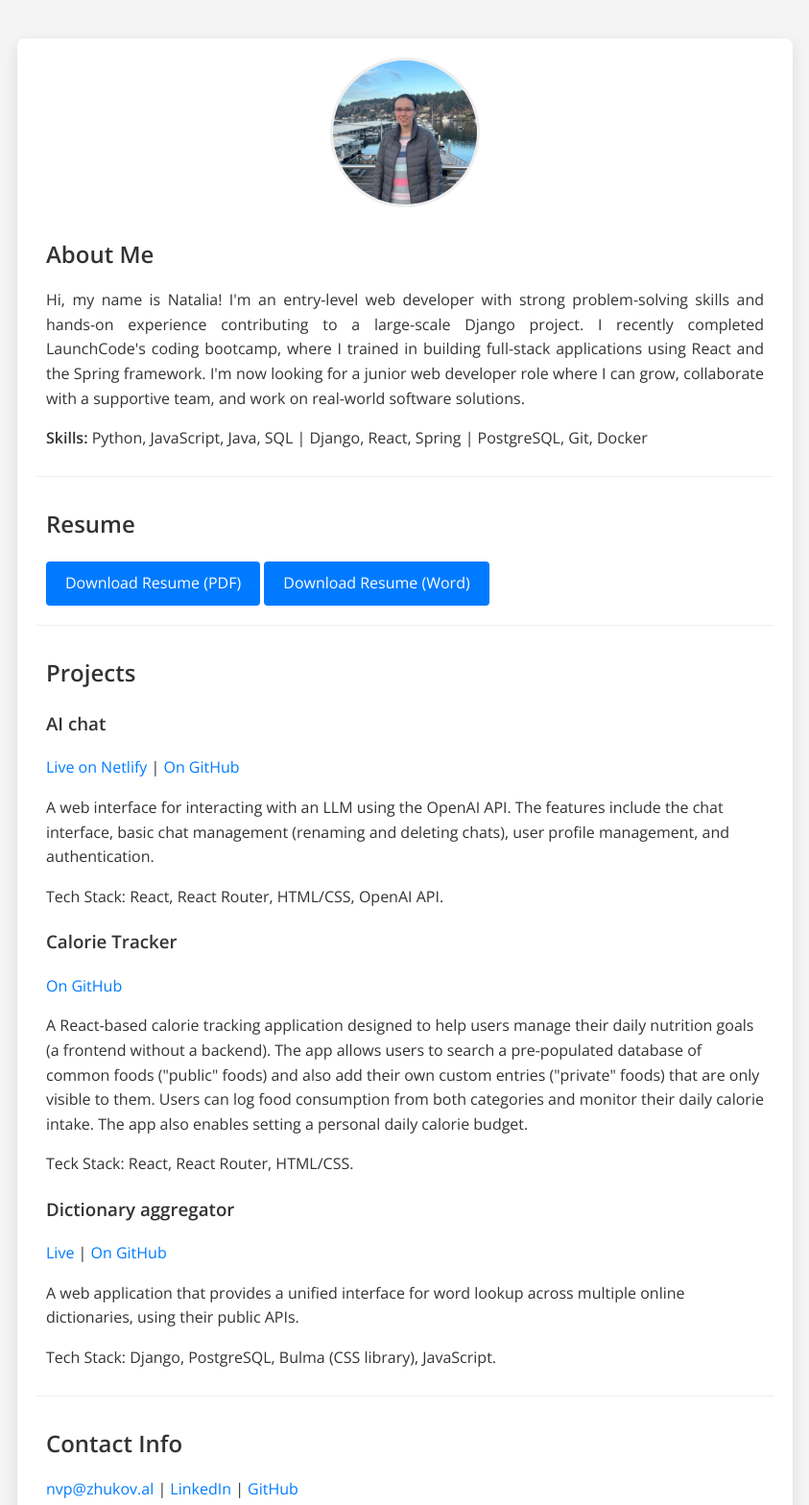
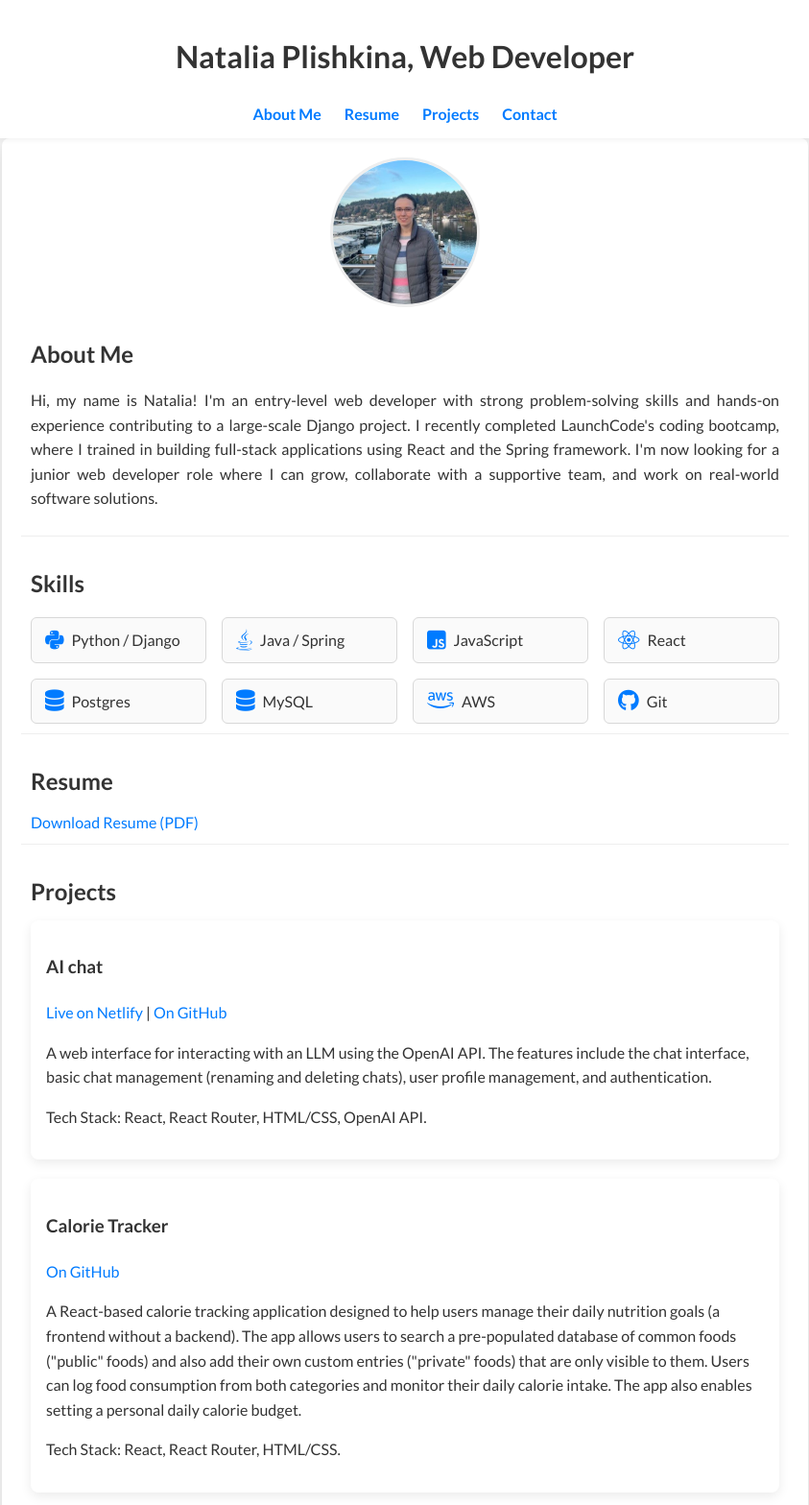
Before and after one commit to nvp85/nvp85.github.io, a plain HTML site: page index.html in a window 1280 px wide. Shown: the top 1568 px of the page at 96% size, without its empty margins (218-1061 px from the left). Drawn offline with nearby package versions, Linux system fonts and the light colour scheme.

Commit message:
extract styles into a separate file; update styles

```diff
--- /dev/null
+++ b/index.css
@@ -0,0 +1,161 @@
+body {
+    font-family: "Lato", sans-serif;
+    font-weight: 400;
+    font-style: normal;
+    line-height: 1.6;
+    margin: 0;
+    padding: 0;
+    background-color: #f4f4f4;
+    color: #333;
+    box-sizing: border-box;
+}
+
+main {
+    max-width: 800px;
+    width: 90%;
+    margin: 0px auto;
+    padding: 20px;
+    background: #fff;
+    box-shadow: 0 5px 15px rgba(0, 0, 0, 0.1);
+    border-radius: 8px;
+
+}
+
+.main-photo img {
+    width: 150px;
+    height: 150px;
+    border-radius: 50%;
+    margin: 0 auto 0px;
+    display: block;
+    border: 3px solid #eee;
+}
+
+h2 {
+    color: #333;
+    margin-bottom: 10px;
+}
+
+.section {
+    text-align: left;
+    padding: 10px;
+    border-bottom: 1px solid #eee;
+    scroll-margin-top: 120px;
+}
+
+#resume {
+    text-align: left;
+    padding: 10px;
+}
+
+.section:last-child {
+    border-bottom: none;
+}
+
+.resume-link {
+    display: inline-block;
+    margin: 10px 0px;
+    background: #007bff;
+    color: #fff;
+    padding: 10px 20px;
+    text-decoration: none;
+    border-radius: 4px;
+    transition: background-color 0.3s ease;
+}
+
+.resume-link:hover {
+    background-color: #0056b3;
+}
+
+a {
+    color: #007bff;
+    text-decoration: none;
+}
+
+a:hover {
+    text-decoration: underline;
+}
+
+#about-me>p {
+    text-align: justify;
+}
+
+.skills-grid {
+    display: grid;
+    grid-template-columns: repeat(auto-fill, minmax(160px, 1fr));
+    gap: 16px;
+    margin-top: 16px;
+}
+
+.skill-card {
+    display: flex;
+    align-items: center;
+    padding: 10px 14px;
+    border: 1px solid #d8d8d8;
+    border-radius: 6px;
+    background-color: #fafafa;
+    transition: box-shadow 0.2s, transform 0.2s;
+}
+
+.skill-card i {
+    font-size: 1.4em;
+    margin-right: 8px;
+    color: var(--primary-color, #007bff);
+}
+
+.skill-card span {
+    font-size: 1rem;
+    font-weight: 500;
+}
+
+.skill-card:hover {
+    box-shadow: 0 4px 12px rgba(0, 0, 0, 0.08);
+    transform: translateY(-2px);
+}
+
+header {
+    position: sticky;
+    top: 0;
+    text-align: center;
+    background: #fff;
+    padding: 12px 0;
+    box-shadow: 0 2px 6px rgba(0, 0, 0, 0.05);
+}
+
+.site-nav ul {
+    display: flex;
+    justify-content: center;
+    gap: 24px;
+    list-style: none;
+    margin: 0;
+    padding: 0;
+}
+
+.site-nav a {
+    text-decoration: none;
+    font-weight: 600;
+    color: #007bff;
+}
+
+footer {
+    text-align: center;
+    padding: 1rem;
+}
+
+.projects-grid {
+    display: grid;
+    grid-template-columns: repeat(auto-fill, minmax(1fr));
+    gap: 20px;
+}
+
+.project-card {
+    background: #fff;
+    border-radius: 8px;
+    padding: 16px;
+    box-shadow: 0 4px 12px rgba(0, 0, 0, 0.08);
+    transition: transform .2s, box-shadow .2s;
+}
+
+.project-card:hover {
+  transform: translateY(-4px);
+  box-shadow: 0 8px 16px rgba(0,0,0,0.12);
+}
--- a/index.html
+++ b/index.html
@@ -4,89 +4,29 @@
 <head>
     <meta charset="UTF-8">
     <meta name="viewport" content="width=device-width, initial-scale=1.0">
+    <link rel="preconnect" href="https://fonts.googleapis.com">
+    <link rel="preconnect" href="https://fonts.gstatic.com" crossorigin>
+    <link
+        href="https://fonts.googleapis.com/css2?family=Lato:ital,wght@0,100;0,300;0,400;0,700;0,900;1,100;1,300;1,400;1,700;1,900&display=swap"
+        rel="stylesheet">
+    <script src="https://kit.fontawesome.com/51330431ae.js" crossorigin="anonymous"></script>
+    <link href="index.css" rel="stylesheet">
     <title>Natalia P.</title>
-    <link href="https://fonts.googleapis.com/css2?family=Open+Sans:wght@300;400;600&display=swap" rel="stylesheet">
-    <style>
-        body {
-            font-family: 'Open Sans', sans-serif;
-            line-height: 1.6;
-            margin: 0;
-            padding: 0;
-            background-color: #f4f4f4;
-            color: #333;
-        }
-
-        .container {
-            width: 60%;
-            max-width: 800px;
-            margin: 40px auto;
-            padding: 20px;
-            background: #fff;
-            box-shadow: 0 5px 15px rgba(0, 0, 0, 0.1);
-            border-radius: 8px;
-        }
-
-        .main-photo img {
-            width: 150px;
-            height: 150px;
-            border-radius: 50%;
-            margin: 0 auto 0px;
-            display: block;
-            border: 3px solid #eee;
-        }
-
-        h2 {
-            color: #333;
-            margin-bottom: 10px;
-        }
-
-        .section {
-            text-align: left;
-            padding: 10px;
-            border-bottom: 1px solid #eee;
-        }
-
-        #resume-links {
-            text-align: left;
-            padding: 10px;
-        }
-
-        .section:last-child {
-            border-bottom: none;
-        }
-
-        .resume-link {
-            display: inline-block;
-            margin: 10px 0px;
-            background: #007bff;
-            color: #fff;
-            padding: 10px 20px;
-            text-decoration: none;
-            border-radius: 4px;
-            transition: background-color 0.3s ease;
-        }
-
-        .resume-link:hover {
-            background-color: #0056b3;
-        }
-
-        a {
-            color: #007bff;
-            text-decoration: none;
-        }
-
-        a:hover {
-            text-decoration: underline;
-        }
-
-        #about-me>p {
-            text-align: justify;
-        }
-    </style>
 </head>
 
 <body>
-    <div class="container">
+    <header>
+        <h1 id="name">Natalia Plishkina, Web Developer</h1>
+        <nav class="site-nav">
+            <ul>
+                <li><a href="#about-me">About Me</a></li>
+                <li><a href="#resume">Resume</a></li>
+                <li><a href="#projects">Projects</a></li>
+                <li><a href="#contact-info">Contact</a></li>
+            </ul>
+        </nav>
+    </header>
+    <main>
         <section class="main-photo">
             <img src="photo.jpg" alt="Photo">
         </section>
@@ -100,41 +40,62 @@
                 now looking for a junior web developer role where I can grow, collaborate with a supportive team, and
                 work on real-world software solutions.
             </p>
-            <p><span style="font-weight: bold;">Skills: </span>Python, JavaScript, Java, SQL | Django, React, Spring |
-                PostgreSQL, Git, Docker</p>
         </section>
 
-        <section class="section" id="resume-links">
-            <h2>Resume</h2>
-            <a href="resume_natalia_plishkina.pdf" class="resume-link" target="_blank">Download Resume (PDF)</a>
-            <a href="resume_natalia_plishkina.docx" class="resume-link" target="_blank">Download Resume (Word)</a>
+        <section class="section" id="skills">
+            <h2>Skills</h2>
+            <div class="skills-grid">
+                <div class="skill-card"><i class="fab fa-python"></i> Python / Django</div>
+                <div class="skill-card"><i class="fa-brands fa-java"></i> Java / Spring</div>
+                <div class="skill-card"><i class="fab fa-js-square"></i> JavaScript</div>
+                <div class="skill-card"><i class="fa-brands fa-react"></i> React</div>
+                <div class="skill-card"><i class="fas fa-database"></i> Postgres</div>
+                <div class="skill-card"><i class="fas fa-database"></i> MySQL</div>
+                <div class="skill-card"><i class="fab fa-aws"></i> AWS</div>
+                <div class="skill-card"><i class="fab fa-github"></i> Git</div>
+            </div>
         </section>
 
-        <section class="section">
+        <section class="section" id="resume">
+            <h2>Resume</h2>
+            <a href="resume_natalia_plishkina.pdf" target="_blank">Download Resume (PDF)</a>
+        </section>
+
+        <section class="section" id="projects">
             <h2>Projects</h2>
-            <div>
+            <div class="projects-grid">
+                <div class="project-card">
                     <h3>AI chat</h3>
                     <p>
                         <a href="https://fantastic-malasada-6aa66c.netlify.app/" target="_blank">Live on Netlify</a> |
                         <a href="https://github.com/nvp85/minimalistic-web-ai-chat" target="_blank">On GitHub</a>
                     </p>
                     <p>A web interface for interacting with an LLM using the OpenAI API. The features include
-                    the chat interface, basic chat management (renaming and deleting chats), user profile management,
+                        the chat interface, basic chat management (renaming and deleting chats), user profile
+                        management,
                         and
                         authentication.
                     </p>
                     <p>Tech Stack: React, React Router, HTML/CSS, OpenAI API.</p>
                 </div>
 
-            <div>
+                <div class="project-card">
                     <h3>Calorie Tracker</h3>
                     <p>
                         <a href="https://github.com/nvp85/calorie-tracker" target="_blank">On GitHub</a>
                     </p>
-                <p>A React-based calorie tracking application designed to help users manage their daily nutrition goals (a frontend without a backend). The app allows users to search a pre-populated database of common foods ("public" foods) and also add their own custom entries ("private" foods) that are only visible to them. Users can log food consumption from both categories and monitor their daily calorie intake. The app also enables setting a personal daily calorie budget.</p>
-                <p>Teck Stack: React, React Router, HTML/CSS.</p>
+                    <p>A React-based calorie tracking application designed to help users manage their daily nutrition
+                        goals
+                        (a frontend without a backend). The app allows users to search a pre-populated database of
+                        common
+                        foods ("public" foods) and also add their own custom entries ("private" foods) that are only
+                        visible
+                        to them. Users can log food consumption from both categories and monitor their daily calorie
+                        intake.
+                        The app also enables setting a personal daily calorie budget.</p>
+                    <p>Tech Stack: React, React Router, HTML/CSS.</p>
                 </div>
-            <div>
+                <div class="project-card">
                     <h3>Dictionary aggregator</h3>
                     <p>
                         <a href="https://dict.nvp85.net/home/" target="_blank">Live</a> |
@@ -147,17 +108,19 @@
                     </p>
                     <p>Tech Stack: Django, PostgreSQL, Bulma (CSS library), JavaScript.</p>
                 </div>
+            </div>
         </section>
-        <section class="section">
+        <section class="section" id="contact-info">
             <h2>Contact Info</h2>
             <p>
-                <a href="mailto:nvp@zhukov.al">nvp@zhukov.al</a> |
-                <a href="https://www.linkedin.com/in/nvp85"
-                    target="_blank">LinkedIn</a> |
-                <a href="https://github.com/nvp85" target="_blank">GitHub</a>
+                <a href="mailto:nvp@zhukov.al"><i class="fa-regular fa-envelope"></i> nvp@zhukov.al</a> |
+                <a href="https://www.linkedin.com/in/nvp85" target="_blank"><i class="fa-brands fa-linkedin"></i>
+                    LinkedIn</a> |
+                <a href="https://github.com/nvp85" target="_blank"><i class="fa-brands fa-github"></i> GitHub</a>
             </p>
         </section>
-    </div>
+    </main>
+    <footer>© 2025 Natalia Plishkina</footer>
 </body>
 
 </html>
```
Lines whose indentation alone changed are shown as unchanged.
